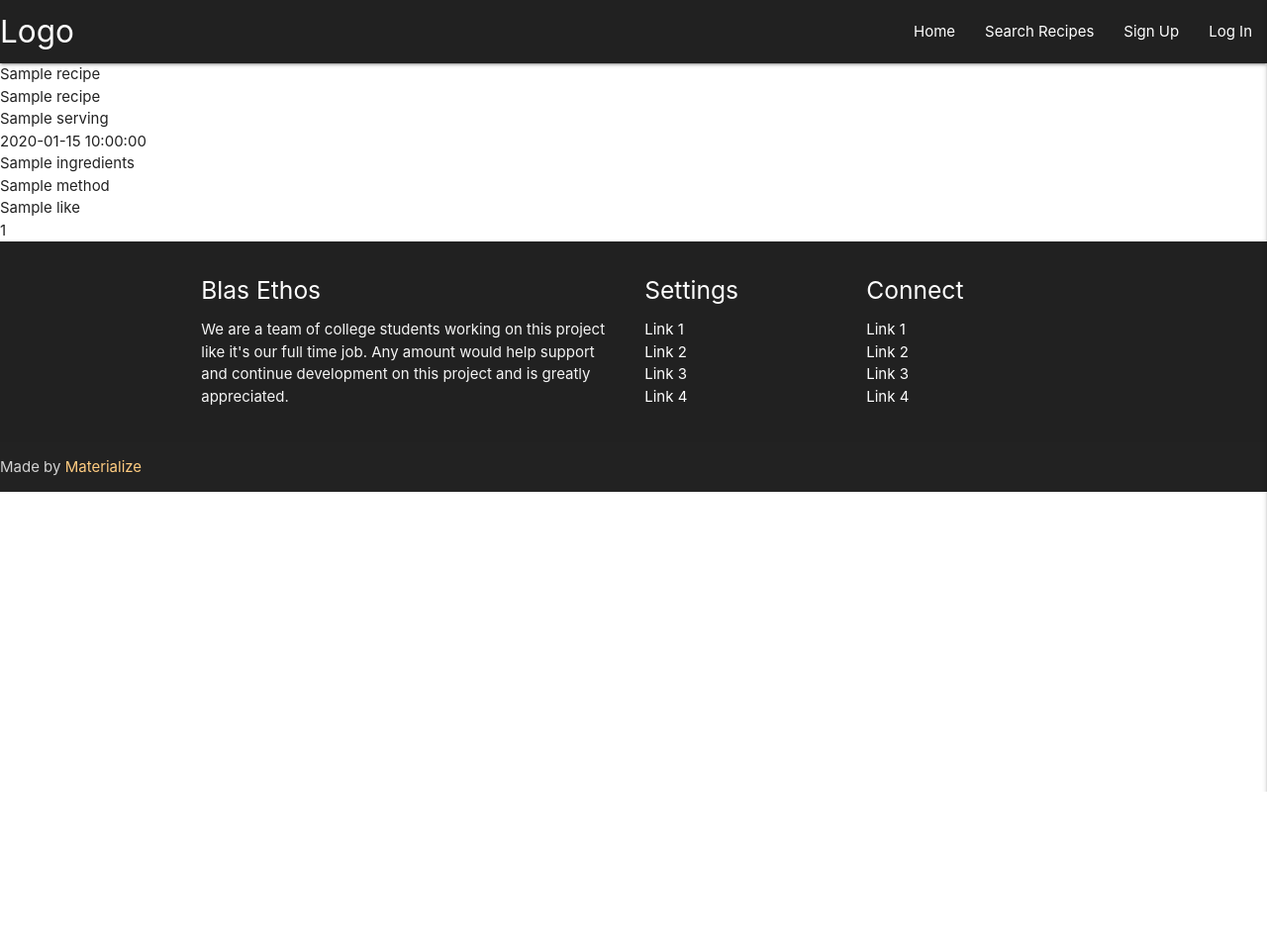
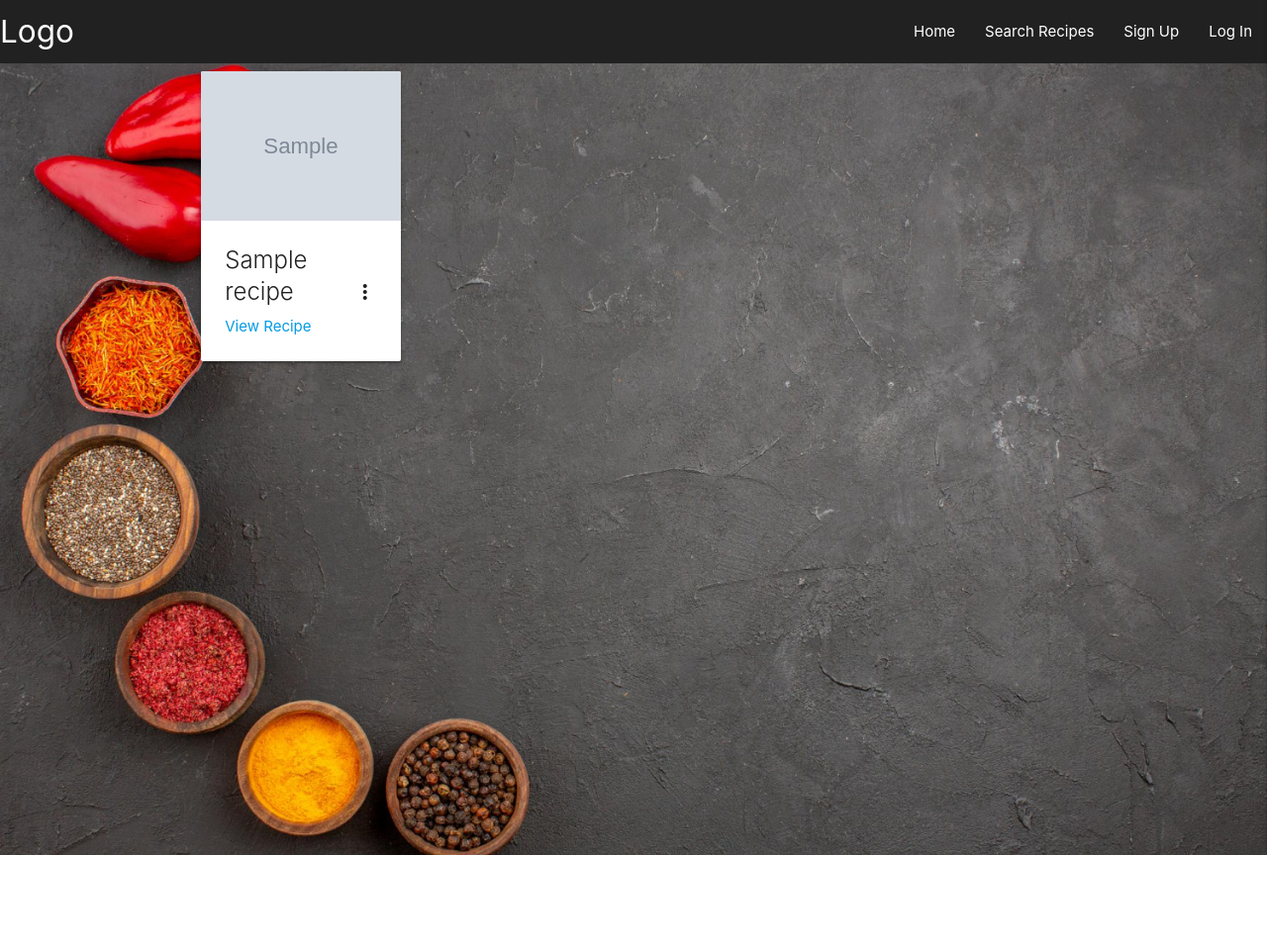
Before and after one commit to lisaloudness/Blas, a Flask app: page /get_recipes in a window 1280 px wide. Shown: the top 961 px of the page at 99% size. Before the commit the page ends 800 px from the top, so only its background shows below. Run offline with Flask 3, Linux system fonts and the light colour scheme; grey boxes marked "Sample" are stand-in pictures; a database or web service that is not in the repository returns one stand-in record (values such as "Sample title"); some libraries are stand-ins or nearby versions.

Commit message:
Bind data from db to card

```diff
--- a/app.py
+++ b/app.py
@@ -16,6 +16,7 @@ app.config["MONGO_URI"] = os.environ.get("MONGO_URI")
 app.secret_key = os.environ.get("SECRET_KEY")
 
 mongo = PyMongo(app)
+
 
 #--HOME PAGE--
 @app.route("/")
@@ -99,7 +100,6 @@ def logout():
 
 
 
-@app.route("/")
 @app.route("/get_recipes")
 def get_recipes():
     recipes = mongo.db.recipes.find()
--- a/static/css/style.css
+++ b/static/css/style.css
@@ -24,3 +24,12 @@
     width: 100vw;
     height: 100vh;
   }
+
+  .recipe-hero {
+    background: url(../images/recipes-medpx.jpg);
+    background-repeat: no-repeat;
+    background-size: cover;
+    background-position: center;
+    width: 100vw;
+    height: 100vh;
+  }
--- a/static/js/script.js
+++ b/static/js/script.js
@@ -1,3 +1,15 @@
 $(document).ready(function(){
-    $(".sidenav").sidenav({edge: "right"});
+    $(".sidenav").sidenav({edge: "right"}); // Hamburger Menu Collapse
+    $('.carousel.carousel-slider').carousel({  // Menu Carousel
+      fullWidth: true});
+    $('.carousel').carousel();                // Menu Carousel
   });
+
+
+
+// Carousel
+var instance = M.Carousel.init({
+  fullWidth: true
+});
+
+var instance = M.Carousel.getInstance(elem);
--- a/templates/base.html
+++ b/templates/base.html
@@ -19,7 +19,7 @@
       <a href="#" data-target="mobile-demo" class="sidenav-trigger right"><i class="material-icons">menu</i></a>
       <ul class="right hide-on-med-and-down">
         <li><a href="{{ url_for('home') }}">Home</a></li>
-        <li><a href="#">Search Recipes</a></li>
+        <li><a href="{{ url_for('get_recipes') }}">Search Recipes</a></li>
       {% if session.user %}
         <li><a href="{{ url_for('logout') }}">Log Out</a></li>
         <li><a href="#">Add Recipe</a></li>
@@ -35,7 +35,7 @@
   <ul class="sidenav" id="mobile-demo">
     <li><h4 class="center-align">Blas</h4></li>
     <li><a href="{{ url_for('home') }}">Home</a></li>
-        <li><a href="#">Search Recipes</a></li>
+        <li><a href="{{ url_for('get_recipes') }}">Search Recipes</a></li>
         {% if session.user %}
           <li><a href="{{ url_for('logout') }}">Log Out</a></li>
           <li><a href="#">Add Recipe</a></li>
@@ -80,8 +80,6 @@
           <ul>
             <li><a class="white-text" href="#!">Link 1</a></li>
             <li><a class="white-text" href="#!">Link 2</a></li>
-            <li><a class="white-text" href="#!">Link 3</a></li>
-            <li><a class="white-text" href="#!">Link 4</a></li>
           </ul>
         </div>
         <div class="col l3 s12">
@@ -89,8 +87,6 @@
           <ul>
             <li><a class="white-text" href="#!">Link 1</a></li>
             <li><a class="white-text" href="#!">Link 2</a></li>
-            <li><a class="white-text" href="#!">Link 3</a></li>
-            <li><a class="white-text" href="#!">Link 4</a></li>
           </ul>
         </div>
       </div>
--- a/templates/recipes.html
+++ b/templates/recipes.html
@@ -1,17 +1,50 @@
 {% extends "base.html" %}
 {% block content %}
+<div class="recipe-hero">
+    <div class="container">
+        <div class="row">
+        {% for recipe in recipes %}
+            <div class="col s12 m4 l3">
+                <div class="card hoverable">
+                    <div class="card-image waves-effect waves-block waves-light">
+                        <img class="activator responsive-img" src="{{ recipe.image }}"
+                            alt="{{ recipe.recipe_name }}">
+                    </div>
+                    <div class="card-content">
+                        <span class="card-title activator grey-text text-darken-4">{{ recipe.recipe_name }}<i class="material-icons right">more_vert</i></span>
+                        <p><a href="#">View Recipe</a></p>
+                    </div>
+                    <div class="card-reveal">
+                        <span class="card-title grey-text text-darken-4">{{ recipe.recipe_name }}<i class="material-icons right">close</i></span>
+                        <p><i id="icon_left" class="material-icons left">poll</i><strong>Category:</strong> {{ recipe.category_name }}</p>
+                        <p><i id="icon_left" class="material-icons left">sort</i><strong>Serving:</strong> {{ recipe.serving }}</p>
+                        <p><i id="icon_left" class="material-icons left">timer</i><strong>Prep Time:</strong> {{ recipe.time }}</p>
+                        <p><i id="icon_left" class="material-icons left">timer</i><strong>Cooking Time:</strong> {{ recipe.cooking_time }}</p>
+                        <p><i id="icon_left" class="material-icons left">star</i><strong>Rating:</strong> {{ recipe.rating }}</p></p>
+                        <a href="#" class="waves-effect waves-light btn-small"><i class="material-icons left">remove_red_eye</i>View Recipe</a><br><br>
+                        <a href="#" class="waves-effect waves-light btn-small"><i class="material-icons left">edit</i>Edit Recipe</a>
+                    </div>
+                </div>
+              </div>
 
-    {% for recipe in recipes %}
-    {{ recipe.recipe_name}}<br>
-    {{ recipe.category_name }}<br>
-    {{ recipe.serving }}<br>
-    {{ recipe.time }}<br>
-    {{ recipe.ingredients }}<br>
-    {{ recipe.method }}<br>
-    {{ recipe.like }}<br>
-    {{ recipe.total_likes }}<br>
-    {% endfor %}
+                </div>
+            </div>
+         {% endfor %}
+        </div>
+    </div>
 
+
+
+
+
+    <div class="carousel">
+        <a class="carousel-item" href="#one!"><img src="https://lorempixel.com/250/250/nature/1"></a>
+        <a class="carousel-item" href="#two!"><img src="https://lorempixel.com/250/250/nature/2"></a>
+        <a class="carousel-item" href="#three!"><img src="https://lorempixel.com/250/250/nature/3"></a>
+        <a class="carousel-item" href="#four!"><img src="https://lorempixel.com/250/250/nature/4"></a>
+        <a class="carousel-item" href="#five!"><img src="https://lorempixel.com/250/250/nature/5"></a>
+      </div>
+</div>
 {% endblock %}
 </body>
 </html>
```
Also changed, not shown: static/js/init.js (deleted, +0 -7 lines), static/images/recipes-hero.jpg (added), static/images/recipes-medpx.jpg (added).
